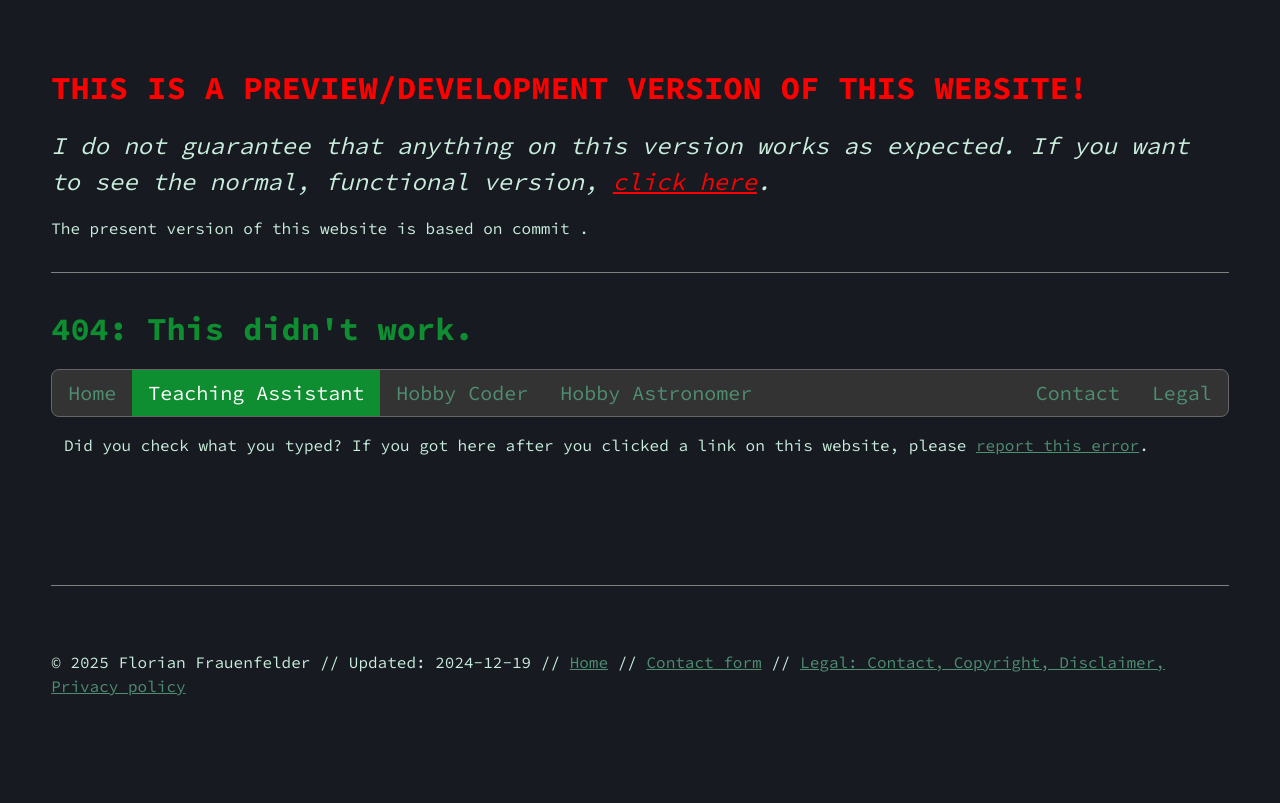
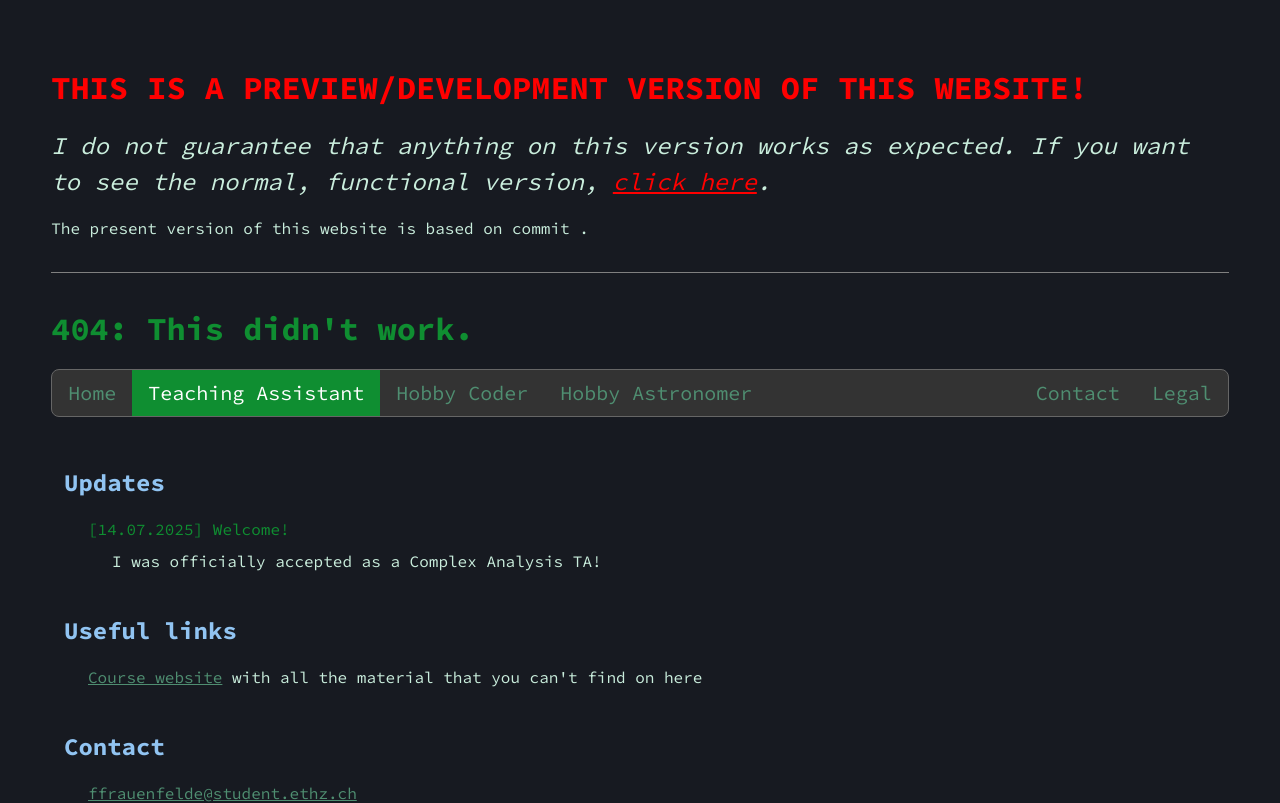
Before and after one commit to fflopsi/website, a Next.js app: page /ta/complex-analysis in a window 1280 px wide. Before the commit this address had no page. Shown: the top 803 px of the page. Built offline with nearby package versions, Linux system fonts and the light colour scheme.

Commit message:
Add complex analysis page

```diff
--- a/next.config.ts
+++ b/next.config.ts
@@ -8,6 +8,16 @@ const nextConfig: NextConfig = {
       destination: '/legal/',
       permanent: true,
     },
+    {
+      source: '/ta/linear(e|)-algebra/',
+      destination: '/ta/linalg/',
+      permanent: true,
+    },
+    {
+      source: '/ta/funktionentheorie/',
+      destination: '/ta/complex-analysis/',
+      permanent: true,
+    },
   ],
 };
 
--- a/src/app/page.tsx
+++ b/src/app/page.tsx
@@ -1,7 +1,7 @@
 import RepoLink from '@/components/repoLink';
 import { getRouteMetadata } from '@/lib/routing';
 import Link from 'next/link';
-import { FaGithub, FaReddit, FaLinkedin } from 'react-icons/fa';
+import { FaGithub, FaLinkedin, FaReddit } from 'react-icons/fa';
 
 export const metadata = getRouteMetadata('/');
 
@@ -67,10 +67,14 @@ export default function Home() {
           I work as a <abbr title='Teaching Assistant'>TA</abbr> at ETH, so far{' '}
           <Link href='/ta/informatik/'>
             for <q>Informatik</q> (for D-MATH, D-PHYS)
+          </Link>
+          ,{' '}
+          <Link href='/ta/linalg/'>
+            <q>Lineare Algebra II</q> (for D-MATH, D-PHYS)
           </Link>{' '}
           and{' '}
-          <Link href='/ta/linalg/'>
-            <q>Lineare Algebra II</q> (for D-MATH, D-PHYS)
+          <Link href='/ta/complex-analysis/'>
+            <q>Complex Analysis</q> (for D-MATH, D-PHYS)
           </Link>
           . You can find all the material <Link href='/ta/'>here</Link>.
         </li>
--- /dev/null
+++ b/src/app/ta/complex-analysis/page.tsx
@@ -0,0 +1,76 @@
+import { getRouteMetadata } from '@/lib/routing';
+import Link from 'next/link';
+
+export const metadata = getRouteMetadata('/ta/complex-analysis/');
+
+export default async function LinAlg() {
+  return (
+    <>
+      <h2>Updates</h2>
+      <ul>
+        <li>
+          <em>[14.07.2025] Welcome!</em>
+          <ul>
+            <li>I was officially accepted as a Complex Analysis TA!</li>
+          </ul>
+        </li>
+      </ul>
+
+      {/* <h2 id='material'>Exercise material</h2>
+      <ul>
+        {Array.from(Array(13).keys()).map((i) => (
+          <li key={i}>
+            [ES{String(i + 1).padStart(2, '0')}]{' '}
+            <Link href={`handout-${String(i + 1).padStart(2, '0')}.pdf`}>
+              Handout
+            </Link>
+          </li>
+        ))}
+      </ul> */}
+
+      {/* <h2 id='other'>Other stuff</h2>
+      <ul>
+        <li>
+          [My summary] <Link href='summary.pdf'>PDF</Link> |{' '}
+          <Link href='summary.md'>Markdown source</Link>
+        </li>
+      </ul> */}
+
+      <h2 id='links'>Useful links</h2>
+      <ul>
+        <li>
+          <Link
+            target='_blank'
+            href='https://metaphor.ethz.ch/x/2025/hs/401-2303-00L/'
+          >
+            Course website
+          </Link>{' '}
+          with all the material that you can't find on here
+        </li>
+      </ul>
+
+      <h2>Contact</h2>
+      <ul>
+        <li>
+          <Link href='mailto:ffrauenfelde@student.ethz.ch'>
+            ffrauenfelde@student.ethz.ch
+          </Link>
+        </li>
+      </ul>
+
+      {/* <h2 id='session'>Exercise session</h2>
+      <ul>
+        <li>Tuesday</li>
+        <li>14:15 - 16:00</li>
+        <li>
+          <Link
+            target='_blank'
+            href='https://ethz.ch/staffnet/en/utils/location.html?building=CHN&floor=D&room=46'
+          >
+            CHN D 46
+          </Link>
+        </li>
+      </ul> */}
+    </>
+  );
+}
--- a/src/app/ta/page.tsx
+++ b/src/app/ta/page.tsx
@@ -8,6 +8,18 @@ export default function TA() {
     <>
       <h2>Teaching Assistant positions</h2>
       <ul>
+        <li>
+          <em>[2/2025]</em> In autumn 2025, I am a teaching assistant for
+          Complex Analysis for BSc D-MATH, D-PHYS, course{' '}
+          <Link
+            target='_blank'
+            href='https://www.vvz.ethz.ch/Vorlesungsverzeichnis/lerneinheit.view?semkez=2025W&lerneinheitId=193482'
+          >
+            401-2303-00L
+          </Link>
+          . All the material is available{' '}
+          <Link href='complex-analysis/'>here</Link>.
+        </li>
         <li>
           <em>[1/2025]</em> In spring 2025, I was a teaching assistant for
           Lineare Algebra II for BSc D-MATH, D-PHYS, course{' '}
--- a/src/lib/routing.ts
+++ b/src/lib/routing.ts
@@ -15,6 +15,7 @@ const paths = [
   '/ta/',
   '/ta/informatik/',
   '/ta/linalg/',
+  '/ta/complex-analysis/',
   '/astro/',
   '/coding/',
   '/contact/',
@@ -48,6 +49,12 @@ const navigation: Navigation = {
         navTitle: 'Lineare Algebra II',
         description: "Florian's TA material for Lineare Algebra II",
         updated: '2025-06-04',
+      },
+      '/ta/complex-analysis/': {
+        title: 'Florian: Complex Analysis TA',
+        navTitle: 'Complex Analysis',
+        description: "Florian's TA material for Complex Analysis",
+        updated: '2025-07-14',
       },
     },
   },
```
